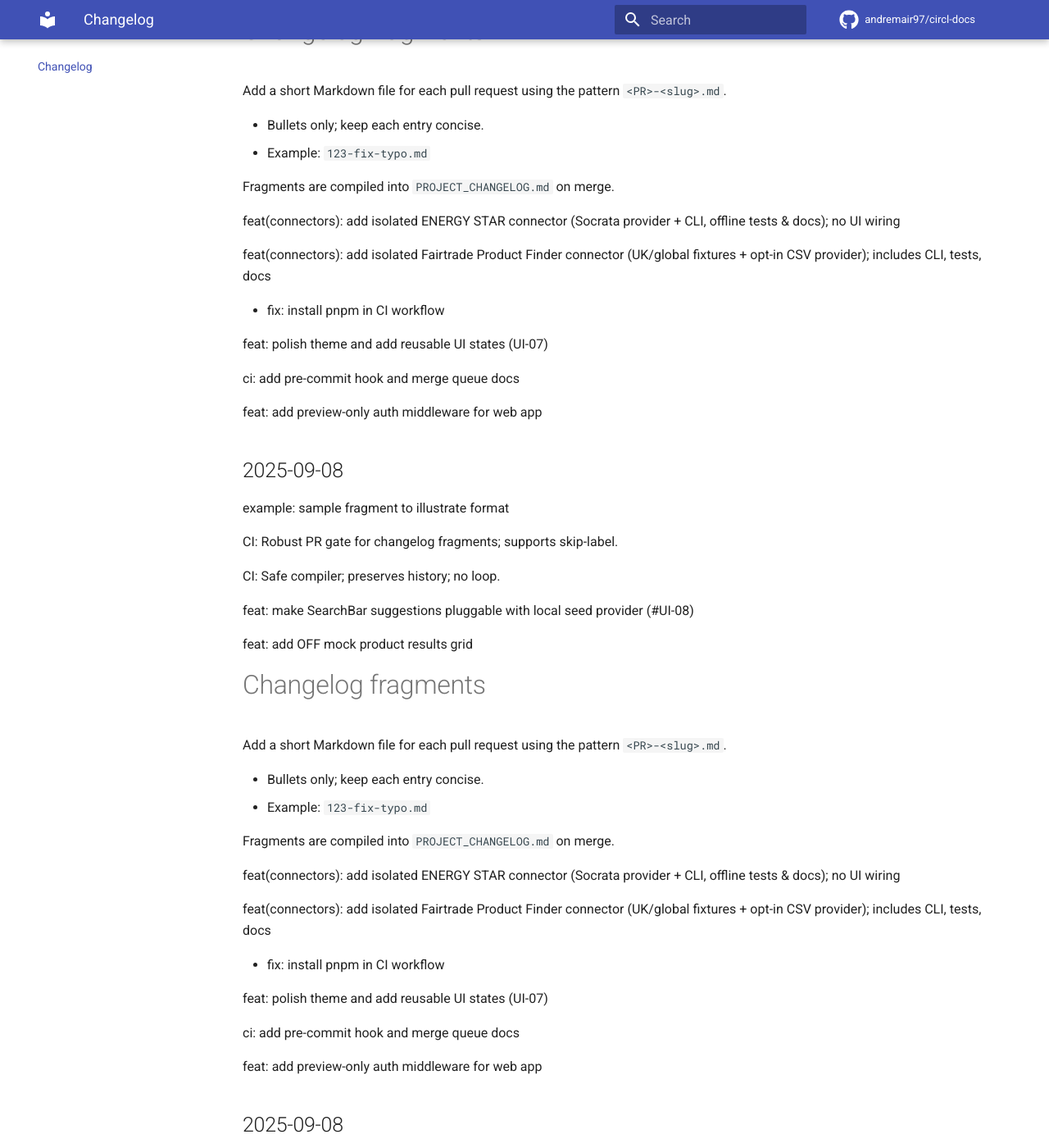
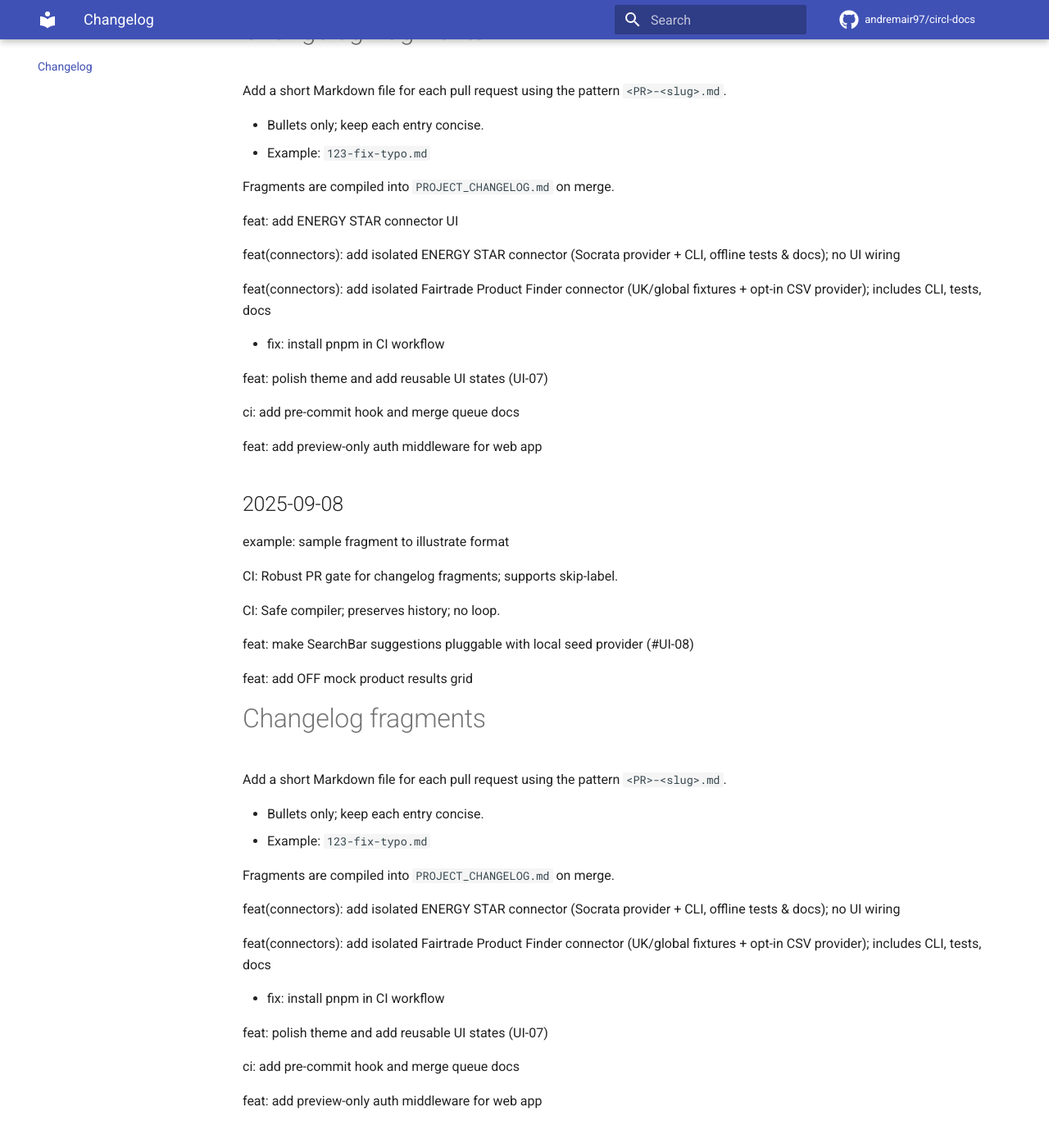
Before and after one commit to andremair97/circl-docs, an MkDocs documentation site: the page built from docs/changelog/index.md, in a window 1280 px wide and 1400 px high, scrolled down 593 px. Shown: the whole window at 82% size. Built offline with MkDocs 1.6.1 and Material for MkDocs 9.7.7, drawn with Linux system fonts in a browser that asks for light colours; comment, search, counter and statistics services are not loaded.

Commit message:
chore(changelog): compile fragments [skip ci]

```diff
--- a/PROJECT_CHANGELOG.md
+++ b/PROJECT_CHANGELOG.md
@@ -1,4 +1,39 @@
 # PROJECT_CHANGELOG
+
+## 2025-09-08
+
+example: sample fragment to illustrate format
+
+CI: Robust PR gate for changelog fragments; supports skip-label.
+
+CI: Safe compiler; preserves history; no loop.
+
+feat: make SearchBar suggestions pluggable with local seed provider (#UI-08)
+
+feat: add OFF mock product results grid
+
+# Changelog fragments
+
+Add a short Markdown file for each pull request using the pattern `<PR>-<slug>.md`.
+
+- Bullets only; keep each entry concise.
+- Example: `123-fix-typo.md`
+
+Fragments are compiled into `PROJECT_CHANGELOG.md` on merge.
+
+feat: add ENERGY STAR connector UI
+
+feat(connectors): add isolated ENERGY STAR connector (Socrata provider + CLI, offline tests & docs); no UI wiring
+
+feat(connectors): add isolated Fairtrade Product Finder connector (UK/global fixtures + opt-in CSV provider); includes CLI, tests, docs
+
+- fix: install pnpm in CI workflow
+
+feat: polish theme and add reusable UI states (UI-07)
+
+ci: add pre-commit hook and merge queue docs
+
+feat: add preview-only auth middleware for web app
 
 ## 2025-09-08
 
```
